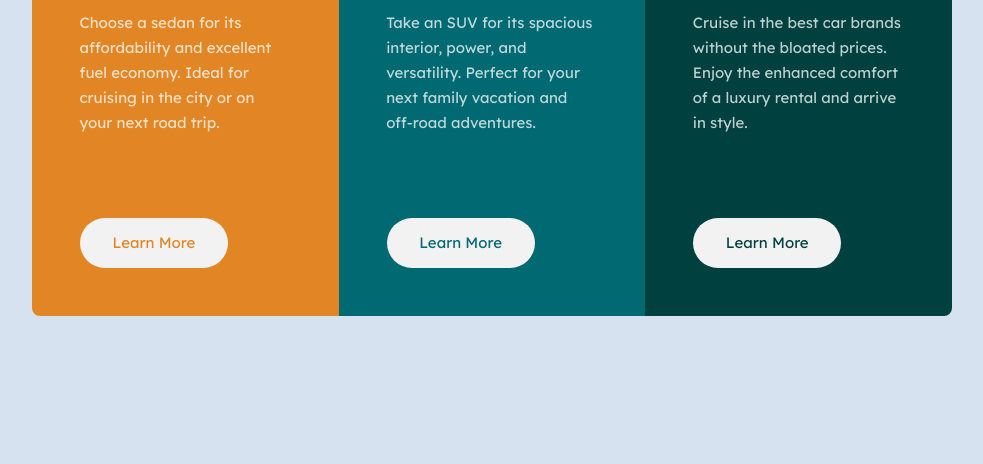
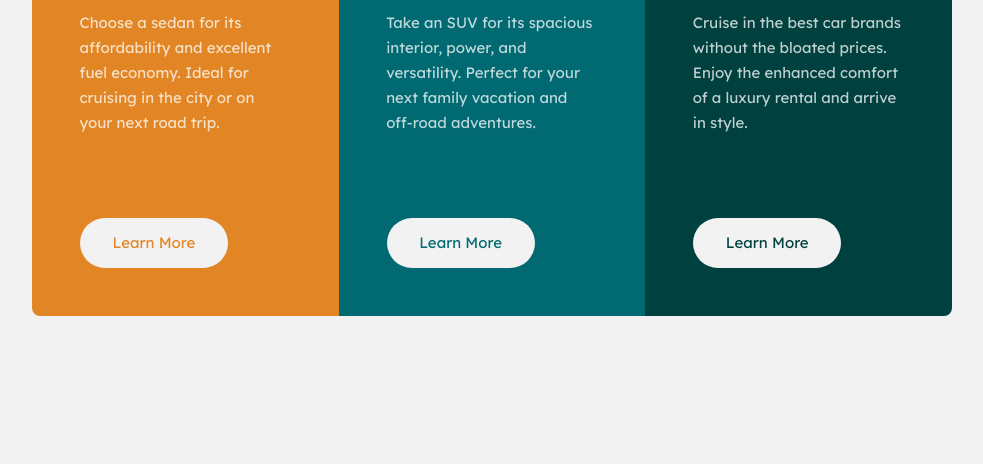
Before and after one commit to Darko96/3-column-card-component, a plain HTML site: page index.html in a window 1280 px wide. Shown: the part 336-800 px from the top of the page, without its empty margins (148-1131 px from the left). Drawn offline with Linux system fonts and the light colour scheme.

Commit message:
Update style.css

```diff
--- a/css/style.css
+++ b/css/style.css
@@ -11,7 +11,7 @@ html {
 body {
   font-family: "Lexend Deca", sans-serif;
   line-height: 1;
-  background-color: #d6e2f0;
+  background-color: #f2f2f2;
 }
 
 main {
```
